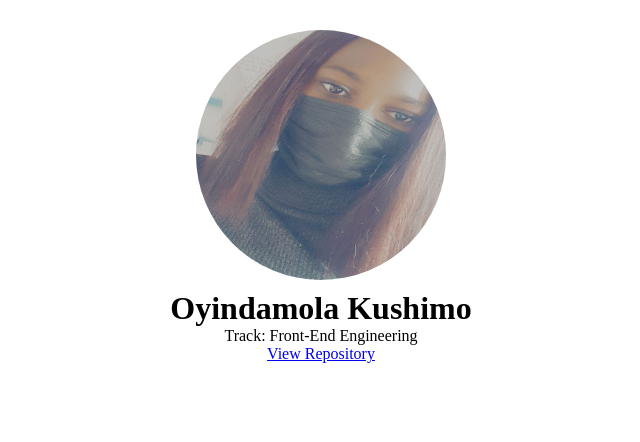
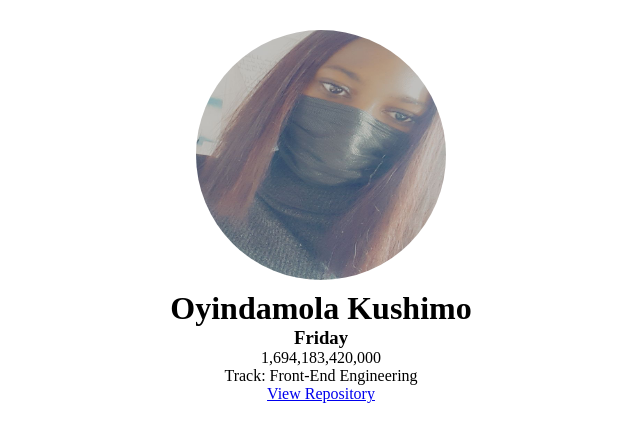
Before and after one commit to oyindamolaWbCode/HNG-Github-Profile-Content, a plain HTML site: page index.html in a window 1280 px wide. Shown: the whole page, without its empty margins (319-959 px from the left). Drawn offline with Linux system fonts and the light colour scheme.

Commit message:
js added

```diff
--- a/index.html
+++ b/index.html
@@ -17,7 +17,7 @@
                 <h3 data-testid="currentDayOfTheWeek" id="day"></h3>
                 <p data-testid="currentUTCTime" id="time"></p>
                 <p data-testid="myTrack">Track: Front-End Engineering</p>
-                <a href="https://github.com/oyindamolaWbCode/HNG-Github-Profile-Content.git">View Repository</a>
+                <a data-testid=“githubURL” href="https://github.com/oyindamolaWbCode/HNG-Github-Profile-Content.git">View Repository</a>
             </div>
         </div>
     </div>
--- a/index.js
+++ b/index.js
@@ -0,0 +1,16 @@
+const Day = document.getElementById('day');
+const TimeUTC = document.getElementById('time');
+
+const daysOfWeek = ['Sunday', 'Monday', 'Tuesday', 'Wednesday', 'Thursday', 'Friday', 'Saturday'];
+
+const date = new Date();
+let DeDate = date.getDay();
+let dayName = daysOfWeek[DeDate];
+console.log(DeDate);
+
+Day.innerHTML = dayName;
+
+const Time = Date.now();
+const formattedTime = Time.toLocaleString();
+console.log(formattedTime)
+TimeUTC.innerHTML = formattedTime;
```
